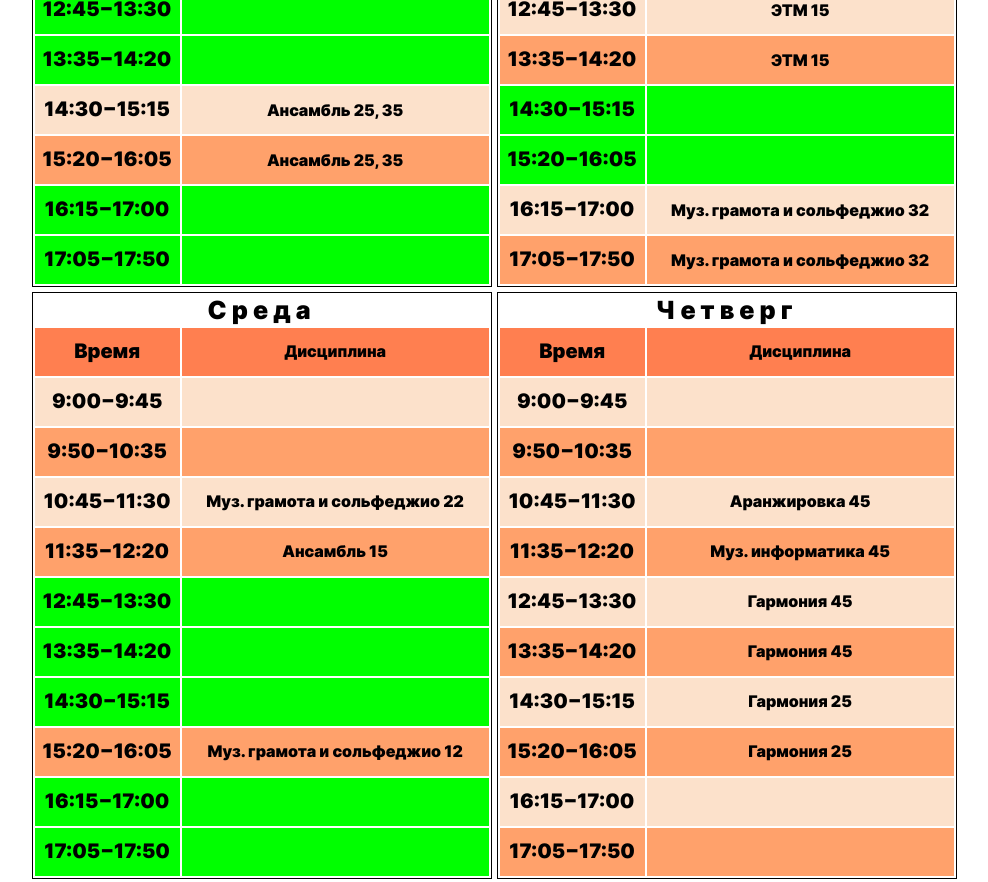
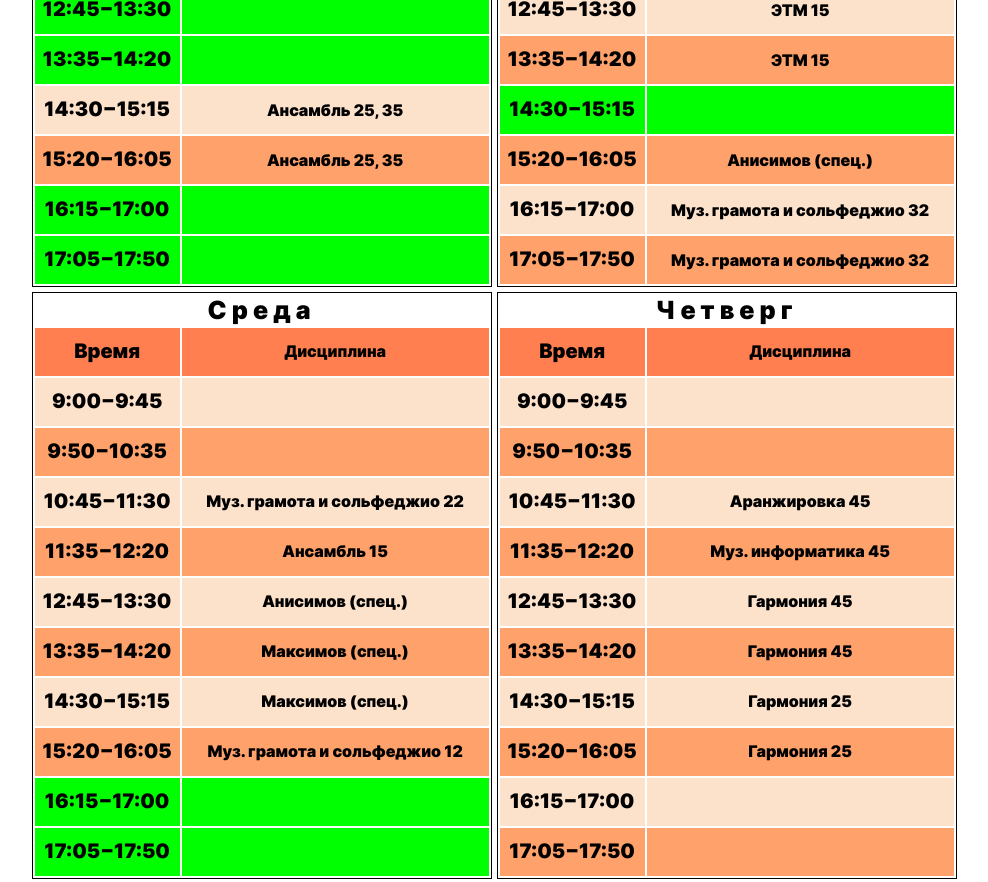
Before and after one commit to bxnchxfxtxms/tkk_schedule, a plain HTML site: page index.html in a window 1280 px wide. Shown: the part 380-1262 px from the top of the page, without its empty margins (146-1134 px from the left). Drawn offline with Linux system fonts and the light colour scheme; files whose address does not match are found by name.

Commit message:
2022/2023 update

```diff
--- a/index.html
+++ b/index.html
@@ -93,9 +93,9 @@
                 <td class="time">14:30&minus;15:15</td>
                 <td class="subject"></td>
             </tr>
-            <tr class="row row_type_even row_type_free">
+            <tr class="row row_type_even">
                 <td class="time">15:20&minus;16:05</td>
-                <td class="subject"></td>
+                <td class="subject">Анисимов (спец.)</td>
             </tr><tr class="row row_type_odd">
                 <td class="time">16:15&minus;17:00</td>
                 <td class="subject">Муз. грамота и сольфеджио 32</td>
@@ -129,17 +129,17 @@
                 <td class="time">11:35&minus;12:20</td>
                 <td class="subject">Ансамбль 15</td>
             </tr>
-            <tr class="row row_type_odd row_type_free">
+            <tr class="row row_type_odd">
                 <td class="time">12:45&minus;13:30</td>
-                <td class="subject"></td>
+                <td class="subject">Анисимов (спец.)</td>
             </tr>
-            <tr class="row row_type_even row_type_free">
+            <tr class="row row_type_even">
                 <td class="time">13:35&minus;14:20</td>
-                <td class="subject"></td>
+                <td class="subject">Максимов (спец.)</td>
             </tr>
-            <tr class="row row_type_odd row_type_free">
+            <tr class="row row_type_odd">
                 <td class="time">14:30&minus;15:15</td>
-                <td class="subject"></td>
+                <td class="subject">Максимов (спец.)</td>
             </tr>
             <tr class="row row_type_even">
                 <td class="time">15:20&minus;16:05</td>
```
